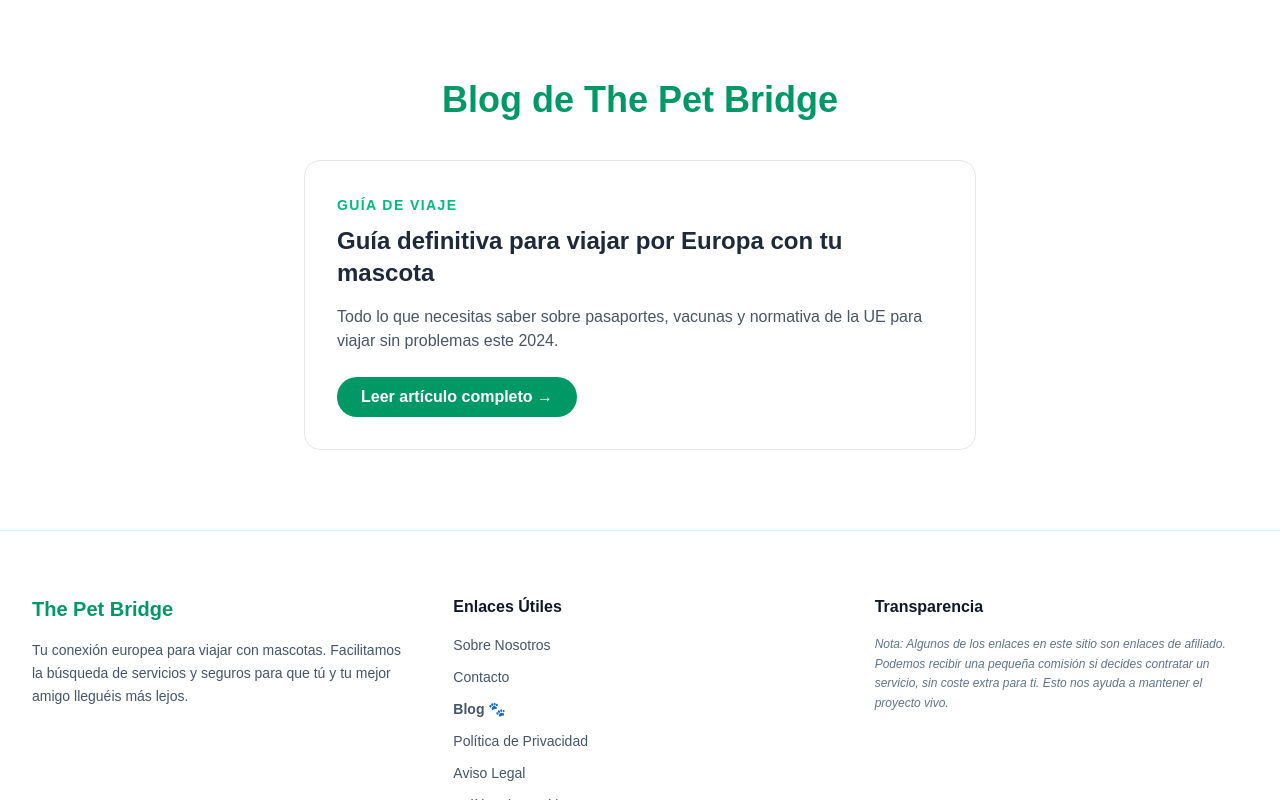
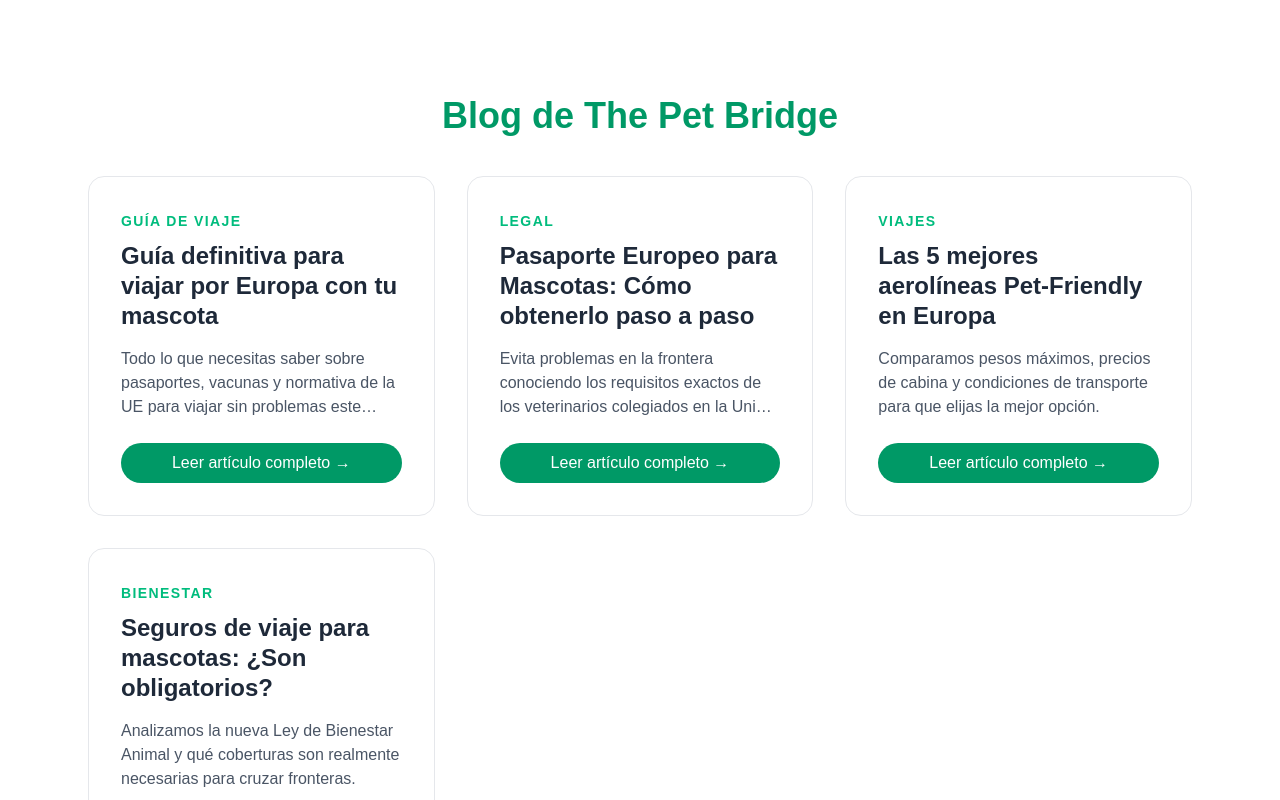
Before and after one commit to eduardochapellin1-debug/thepetbridge, a Next.js app: page /blog in a window 1280 px wide. Shown: the top 800 px of the page. Built offline with nearby package versions, Linux system fonts and the light colour scheme.

Commit message:
Blog optimizado con múltiples artículos

```diff
--- a/app/blog/page.tsx
+++ b/app/blog/page.tsx
@@ -1,19 +1,56 @@
 import React from 'react';
 import Link from 'next/link';
 
+// Esta es la lista de artículos. Para añadir más, solo copias un bloque {} y lo pegas debajo.
+const POSTS = [
+  {
+    title: "Guía definitiva para viajar por Europa con tu mascota",
+    description: "Todo lo que necesitas saber sobre pasaportes, vacunas y normativa de la UE para viajar sin problemas este 2024.",
+    category: "GUÍA DE VIAJE",
+    slug: "guia-viaje-europa-mascotas"
+  },
+  {
+    title: "Pasaporte Europeo para Mascotas: Cómo obtenerlo paso a paso",
+    description: "Evita problemas en la frontera conociendo los requisitos exactos de los veterinarios colegiados en la Unión Europea.",
+    category: "LEGAL",
+    slug: "como-obtener-pasaporte-europeo"
+  },
+  {
+    title: "Las 5 mejores aerolíneas Pet-Friendly en Europa",
+    description: "Comparamos pesos máximos, precios de cabina y condiciones de transporte para que elijas la mejor opción.",
+    category: "VIAJES",
+    slug: "mejores-aerolineas-pet-friendly"
+  },
+  {
+    title: "Seguros de viaje para mascotas: ¿Son obligatorios?",
+    description: "Analizamos la nueva Ley de Bienestar Animal y qué coberturas son realmente necesarias para cruzar fronteras.",
+    category: "BIENESTAR",
+    slug: "mejores-seguros-viaje-mascotas"
+  }
+];
+
 export default function BlogIndex() {
   return (
-    <div className="max-w-6xl mx-auto py-20 px-6">
+    <div className="max-w-6xl mx-auto py-20 px-6 pt-24">
       <h1 className="text-4xl font-bold text-emerald-600 mb-10 text-center">Blog de The Pet Bridge</h1>
-      <div className="grid md:grid-cols-1 gap-8 max-w-2xl mx-auto">
-        <div className="border border-gray-200 p-8 rounded-2xl hover:shadow-xl transition-shadow bg-white text-left">
-          <span className="text-emerald-500 text-sm font-bold uppercase tracking-widest">Guía de Viaje</span>
-          <h2 className="text-2xl font-bold mt-2 mb-4 text-gray-800 text-left">Guía definitiva para viajar por Europa con tu mascota</h2>
-          <p className="text-gray-600 mb-6 text-left">Todo lo que necesitas saber sobre pasaportes, vacunas y normativa de la UE para viajar sin problemas este 2024.</p>
-          <Link href="/blog/guia-viaje-europa-mascotas" className="inline-block bg-emerald-600 text-white px-6 py-2 rounded-full font-bold hover:bg-emerald-700 transition">
-            Leer artículo completo →
-          </Link>
-        </div>
+
+      {/* El diseño se ajusta solo: 1 columna en móvil, 2 en tablet, 3 en PC */}
+      <div className="grid grid-cols-1 md:grid-cols-2 lg:grid-cols-3 gap-8">
+        {POSTS.map((post) => (
+          <div key={post.slug} className="border border-gray-200 p-8 rounded-2xl hover:shadow-xl transition-shadow bg-white text-left flex flex-col justify-between">
+            <div>
+              <span className="text-emerald-500 text-sm font-bold uppercase tracking-widest">{post.category}</span>
+              <h2 className="text-2xl font-bold mt-2 mb-4 text-gray-800 leading-tight">{post.title}</h2>
+              <p className="text-gray-600 mb-6 text-left line-clamp-3">{post.description}</p>
+            </div>
+            <Link
+              href={`/blog/${post.slug}`}
+              className="inline-block bg-emerald-600 text-white px-6 py-2 rounded-full text-center hover:bg-emerald-700 transition"
+            >
+              Leer artículo completo →
+            </Link>
+          </div>
+        ))}
       </div>
     </div>
   );
```
